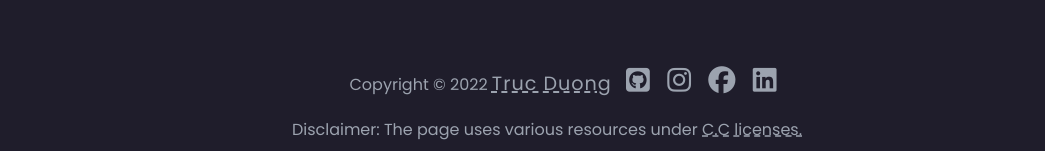
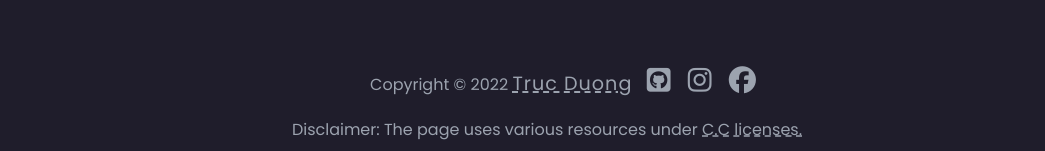
Before and after one commit to trucdg/WTE-project, a plain HTML site: page index.html in a window 1280 px wide. Shown: the part 1137-1288 px from the top of the page, without its empty margins (93-1138 px from the left). Drawn offline with nearby package versions, Linux system fonts and the light colour scheme.

Commit message:
delete linkedin social media link

```diff
--- a/index.html
+++ b/index.html
@@ -115,9 +115,6 @@
                 <a href="https://www.facebook.com/tructruc0301" target="_blank"><i
                         class="fa-brands fa-facebook"></i></a>
             </li>
-            <li class="social-media">
-                <a href="www.linkedin.com/in/trucduong0301" target="_blank"><i class="fa-brands fa-linkedin"></i></a>
-            </li>
         </ul>
         <p>Disclaimer: The page uses various resources under <a href="credits.html">C.C licenses.</a></p>
     </footer>
```
